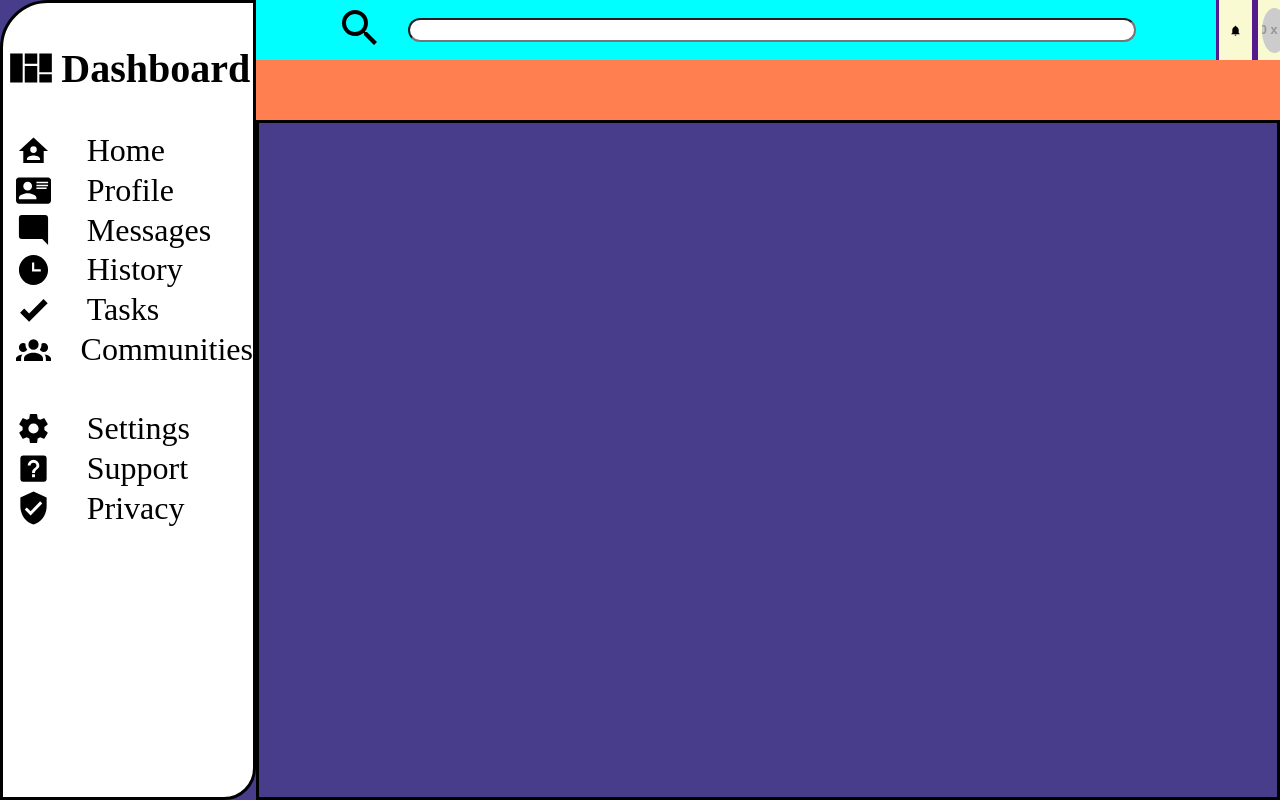
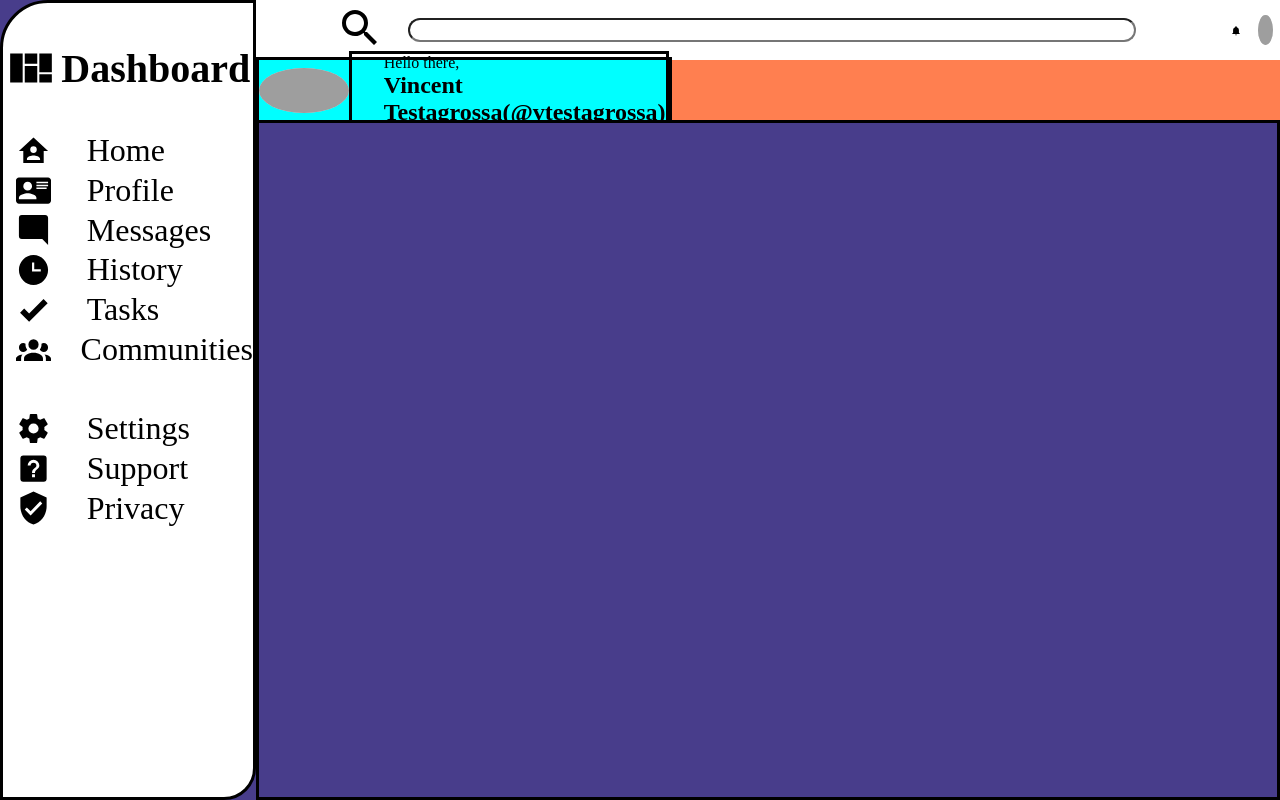
Before and after one commit to vtestagrossa/admin-dashboard, a plain HTML site: page index.html in a window 1280 px wide. Shown: the top 800 px of the page. Drawn offline with Linux system fonts and the light colour scheme; grey boxes are pictures that could not be loaded; placeholder pictures from the web are drawn by us.

Commit message:
added profile pic and greeting to left of user control panel

```diff
--- a/index.html
+++ b/index.html
@@ -30,11 +30,16 @@
                     <a href=""><img src="images/magnify.svg"></img></a><input type="text" class="s-input">
                 </span>
                 <span class="user-panel" id="user-panel">
-                    <a href="" class="notify"><img src="images/bell.svg"></a></img><a href="" class="mask"><img src="https://via.placeholder.com/400x200" class="user"></img></a><h1>Vincent Testagrossa</h1>
+                    <a href="" class="notify"><img src="images/bell.svg"></a></img><a href="" class="mask"><img src="https://cdn.wikimg.net/en/zeldawiki/images/thumb/d/de/ST_Link_Artwork.png/320px-ST_Link_Artwork.png" class="user"></img></a><h1>Vincent Testagrossa</h1>
                 </span>
             </div>
             <div class="sb-bottom">
-
+                <span class="user-control-left">
+                    <img src="https://cdn.wikimg.net/en/zeldawiki/images/thumb/d/de/ST_Link_Artwork.png/320px-ST_Link_Artwork.png" class="user"></img>
+                    <span class="greeting-panel">
+                        <p class="greet">Hello there,</p><h2 class="greet">Vincent Testagrossa(@vtestagrossa)</h2>
+                    </span>
+                </span>
             </div>
         </div>
         <div id="content-pane" class="content-pane">
--- a/styles.css
+++ b/styles.css
@@ -78,7 +78,7 @@ h1 > img{
 #searchbar{
     display: flex;
     flex-direction: column;
-    background-color: gray;
+    background-color: white;
     grid-area: search;
 }
 #content-pane{
@@ -95,6 +95,9 @@ h1 > img{
     height: 50%;
 }
 .sb-bottom{
+    display: flex;
+    align-items: center;
+    justify-content: space-between;
     background-color: coral;
     width: 100%;
     height: 50%;
@@ -106,7 +109,7 @@ h1 > img{
     min-width: 60em;
     width: 40%;
     height: 100%;
-    background-color: aqua;
+    background-color: white;
 }
 .search a{
     width: 5%;
@@ -118,20 +121,18 @@ h1 > img{
 .user-panel{
     display: flex;
     align-items: center;
-    justify-content: right;
-    max-width: 60em;
+    justify-content: center;
+    max-width: 40em;
     width: 40%;
     height: 100%;
-    background-color:lightgoldenrodyellow;
 }
 .user-panel a{
     display: flex;
     justify-content: center;
     align-items: center;
     width: 30%;
-    max-width: 125px;
+    max-width: 75px;
     height: 100%;
-    border-style: solid;
 }
 .user-panel h1{
     font-size: 125%;
@@ -147,13 +148,46 @@ h1 > img{
     max-width: 125px;
     height: 100%;
 }
+.user-panel .user{
+    display: inline-block;
+    width: 50%;
+    height: 50%;
+    border-radius: 50%;
+    background-color:gainsboro;
+
+    object-fit: cover;
+}
 .user{
-    display: inline-block;
     width: 75%;
     height: 75%;
+    max-width:100px;
     border-radius: 50%;
+    display: inline-block;
+    background-color:gainsboro;
 
     object-fit: cover;
+}
+.user-control-left{
+    display: flex;
+    justify-content: space-around;
+    align-items: center;
+    border-style: solid;
+    width: 40%;
+    height: 100%;
+    max-width: 35em;
+    background-color:aqua;
+}
+.greeting-panel{
+    display: flex;
+    flex-direction: column;
+    justify-content: center;
+    align-items: start;
+    border-style: solid;
+    padding-left: 2em;
+}
+.greet{
+    margin:0;
+    padding:0;
 }
 .s-input{
     width:75%;
```
